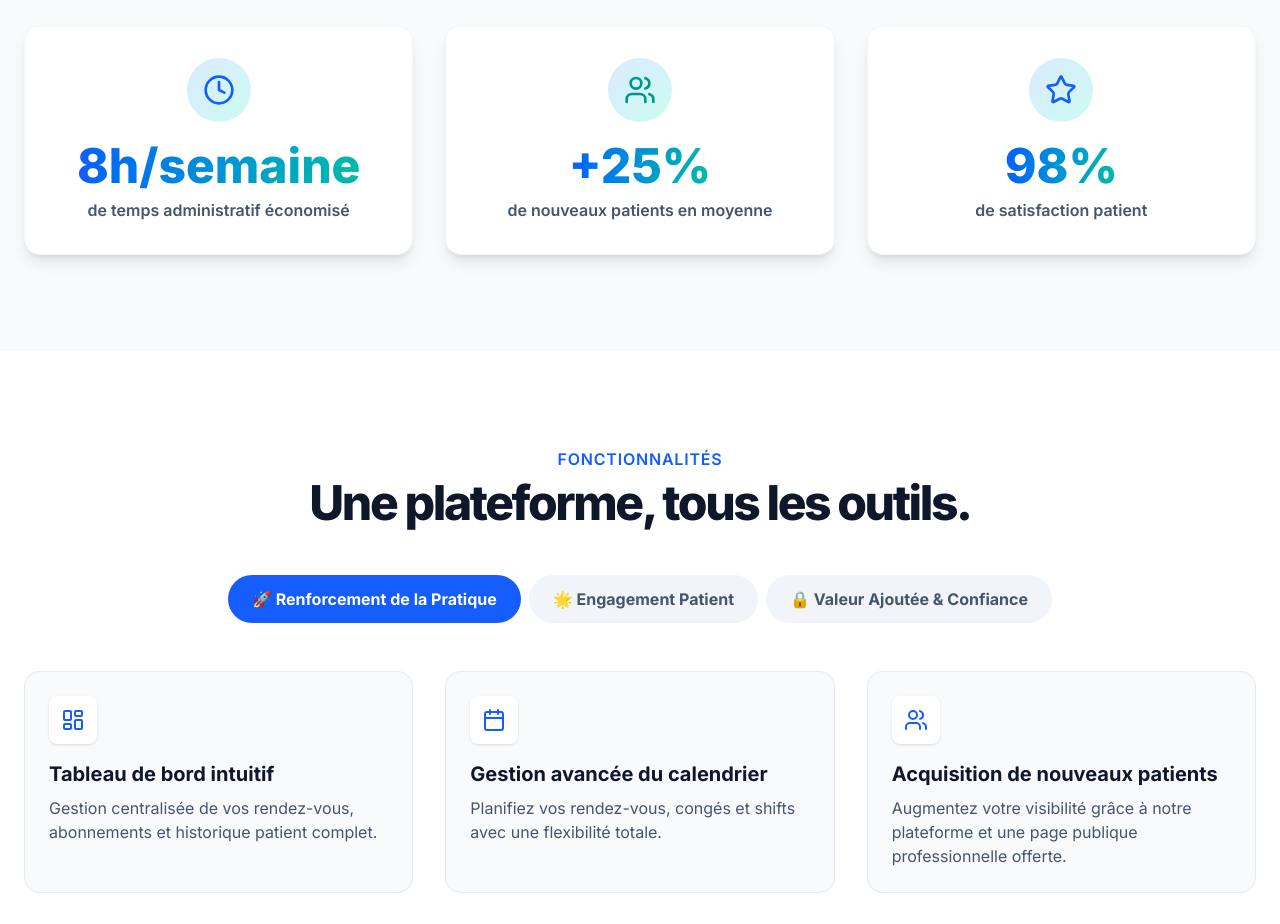
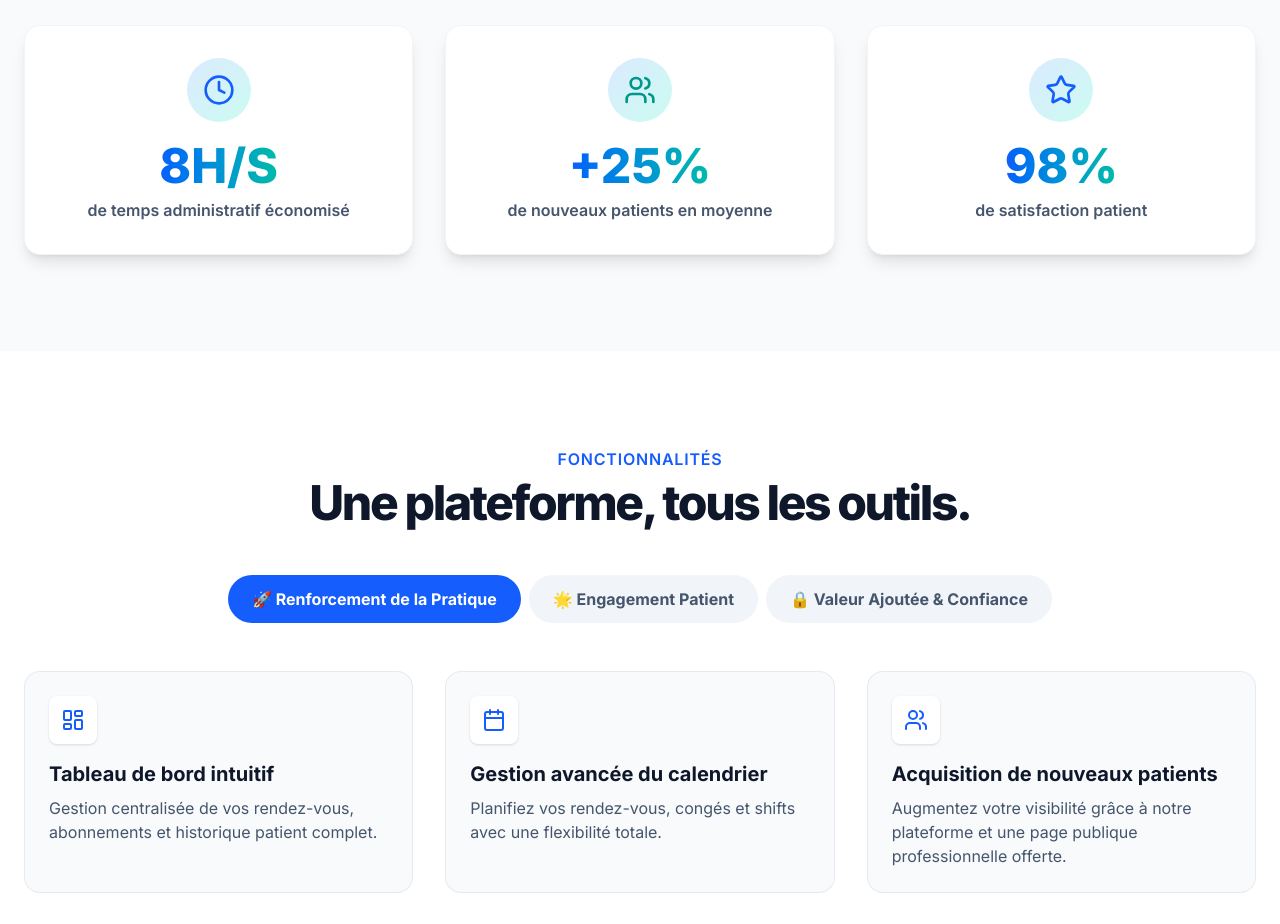
Before and after one commit to Sky-Cooper/qreeblik-next-landing, a Next.js app: page / in a window 1280 px wide. Shown: the part 780-1704 px from the top of the page. Built offline with nearby package versions, Linux system fonts and the light colour scheme.

Commit message:
landing page

```diff
--- a/src/components/Pub/Header.tsx
+++ b/src/components/Pub/Header.tsx
@@ -46,8 +46,8 @@ const Header = () => {
                         </span>
                     </Link>
 
-                    {/* 👇 THIS NAVIGATION IS HIDDEN ON MOBILE AND VISIBLE ON TABLET (md) AND UP */}
-                    <nav className="hidden md:flex items-center space-x-8">
+                    {/* ✅ FIX: Changed md:flex to lg:flex to show on larger screens */}
+                    <nav className="hidden lg:flex items-center space-x-8">
                         {navLinks.map((link) => (
                             link.dropdown ? (
                                 <div key={link.name} className="relative group">
@@ -71,23 +71,23 @@ const Header = () => {
                         ))}
                     </nav>
 
-                    {/* 👇 THIS BUTTON SECTION IS ALSO HIDDEN ON MOBILE AND VISIBLE ON TABLET (md) AND UP */}
-                    <div className="hidden md:flex items-center gap-4">
+                    {/* ✅ FIX: Changed md:flex to lg:flex here as well */}
+                    <div className="hidden lg:flex items-center gap-4">
                          <Link href="https://dashboard.qreeblik.com/login" className={`px-6 py-3 font-bold rounded-full shadow-lg transition-all duration-300 ${isScrolled ? 'bg-gradient-to-r from-blue-600 to-blue-500 text-white hover:scale-105' : 'bg-white text-blue-700 hover:bg-white/90'}`}>
                             Essayer Qreeb Lik
                         </Link>
                     </div>
 
-                    {/* 👇 THIS HAMBURGER BUTTON IS VISIBLE ON MOBILE AND HIDDEN ON TABLET (md) AND UP */}
-                    <button onClick={() => setIsOpen(!isOpen)} className={`md:hidden transition-colors ${isScrolled ? 'text-slate-800' : 'text-white'}`}>
+                    {/* ✅ FIX: Changed md:hidden to lg:hidden to keep the hamburger menu on tablets */}
+                    <button onClick={() => setIsOpen(!isOpen)} className={`lg:hidden transition-colors ${isScrolled ? 'text-slate-800' : 'text-white'}`}>
                         {isOpen ? <X /> : <Menu />}
                     </button>
                 </div>
             </div>
 
-            {/* 👇 THIS MOBILE MENU IS VISIBLE ONLY WHEN "isOpen" AND HIDDEN ON TABLET (md) AND UP */}
+            {/* ✅ FIX: Changed md:hidden to lg:hidden to allow the mobile menu on tablets */}
             {isOpen && (
-                <div className="md:hidden bg-white border-t border-slate-200">
+                <div className="lg:hidden bg-white border-t border-slate-200">
                     <div className="px-6 py-4 flex flex-col space-y-4">
                         {navLinks.map((link) => (
                              link.dropdown ? (
--- a/src/components/Pub/StatsSection.tsx
+++ b/src/components/Pub/StatsSection.tsx
@@ -43,7 +43,7 @@ const fromRightVariant: Variants = {
 type StatCardProps = {
     variant: Variants;
     icon: React.ReactNode;
-    value: string;
+    value: React.ReactNode;
     label: string;
 };
 
@@ -56,14 +56,13 @@ const StatCard = ({ variant, icon, value, label }: StatCardProps) => (
         <div className="w-16 h-16 bg-gradient-to-br from-blue-100 to-teal-100 rounded-full flex items-center justify-center mb-5">
             {icon}
         </div>
-        {/* ✅ Tweak: Made font size responsive for better mobile viewing */}
-        <h3 className="text-4xl sm:text-5xl font-extrabold bg-clip-text text-transparent bg-gradient-to-r from-blue-600 to-teal-500">{value}</h3>
+        <h3 className="static text-4xl sm:text-5xl font-extrabold bg-clip-text text-transparent bg-gradient-to-r from-blue-600 to-teal-500">{value}</h3>
         <p className="mt-2 text-slate-600 font-semibold">{label}</p>
     </motion.div>
 );
 
 const StatsSection = () => (
-    // ✅ Tweak: Made vertical padding responsive
+    // Made vertical padding responsive for better mobile view
     <section className="py-20 md:py-24 bg-slate-50">
         <motion.div
             className="max-w-7xl mx-auto px-6"
@@ -72,12 +71,17 @@ const StatsSection = () => (
             whileInView="visible"
             viewport={{ once: true, amount: 0.5 }}
         >
-            {/* ✅ This grid layout is already perfectly responsive */}
+            {/* This grid layout is already perfectly responsive */}
             <div className="grid md:grid-cols-3 gap-8">
                 <StatCard
                     variant={fromLeftVariant}
                     icon={<Clock size={32} className="text-blue-600" />}
-                    value="8h/semaine"
+                    value={
+                        <>
+                           <span className="md:hidden">8h/semaine</span>
+                           <span className="hidden md:inline">8H/S</span>
+                        </>
+                    }
                     label="de temps administratif économisé"
                 />
                 <StatCard
```
